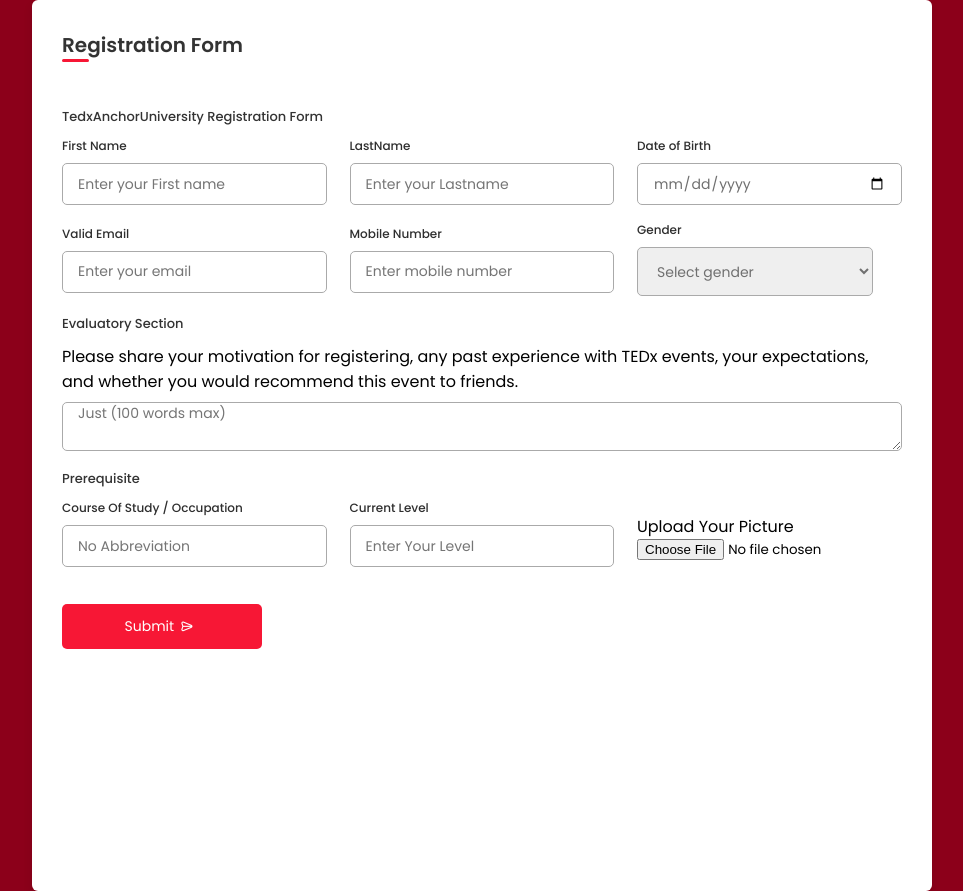
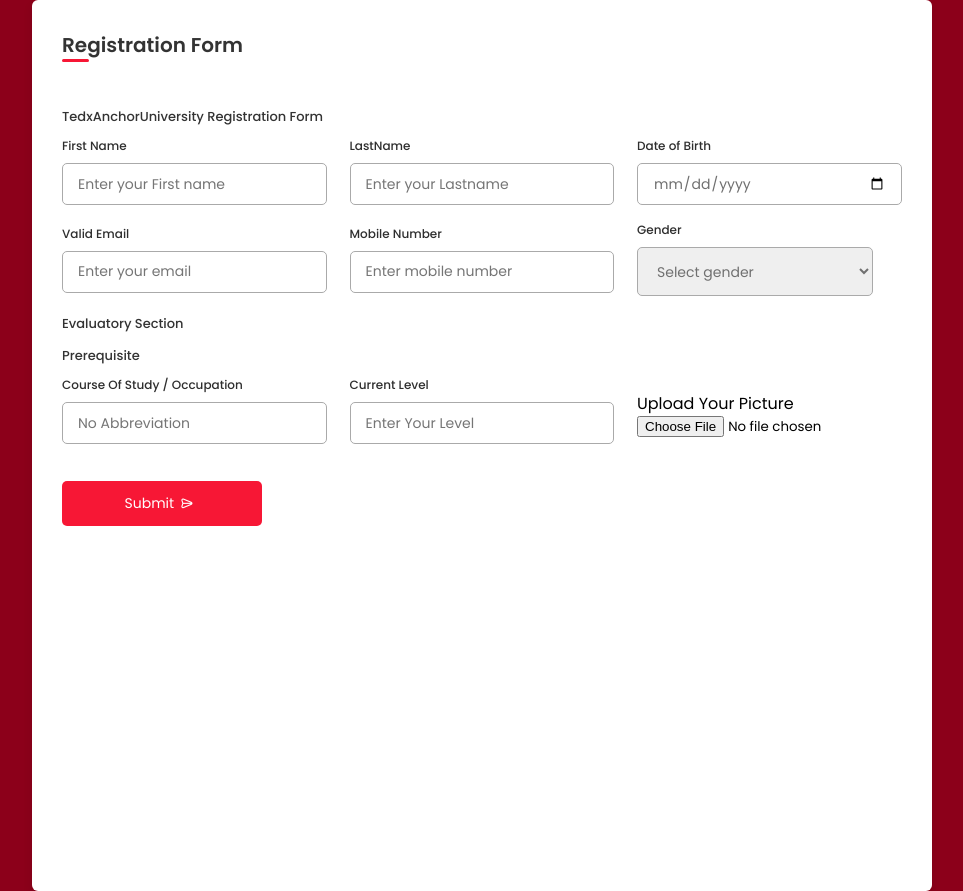
Before and after one commit to kingzykesh/TedxAnchorUniversity, a plain HTML site: page index.html in a window 1280 px wide. Shown: the whole page, without its empty margins (158-1121 px from the left). Drawn offline with nearby package versions, Linux system fonts and the light colour scheme.

Commit message:
Update index.html

```diff
--- a/index.html
+++ b/index.html
@@ -73,10 +73,6 @@
 
 
 
-                            <div class="input-cate">
-                                <label> Please share your motivation for registering, any past experience with TEDx events, your expectations, and whether you would recommend this event to friends.</label>
-                                <textarea name="Evaluatory Question" placeholder="Just (100 words max)" maxlength="350" required></textarea>
-                            </div>
 
                         </div>
                     </div>
```
